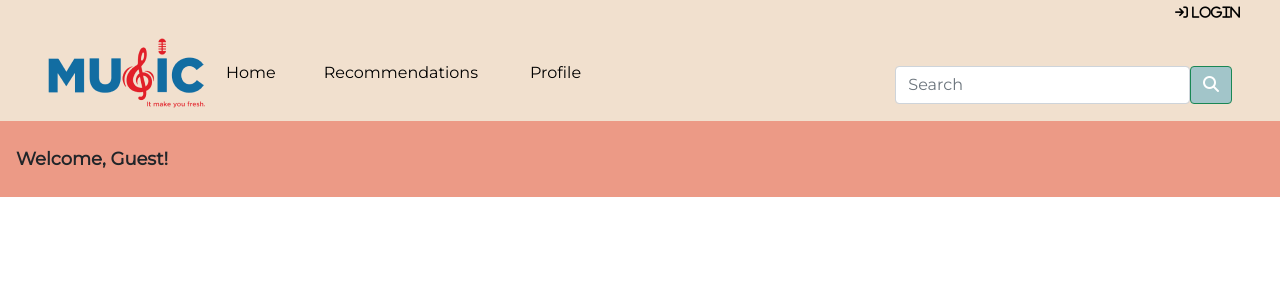
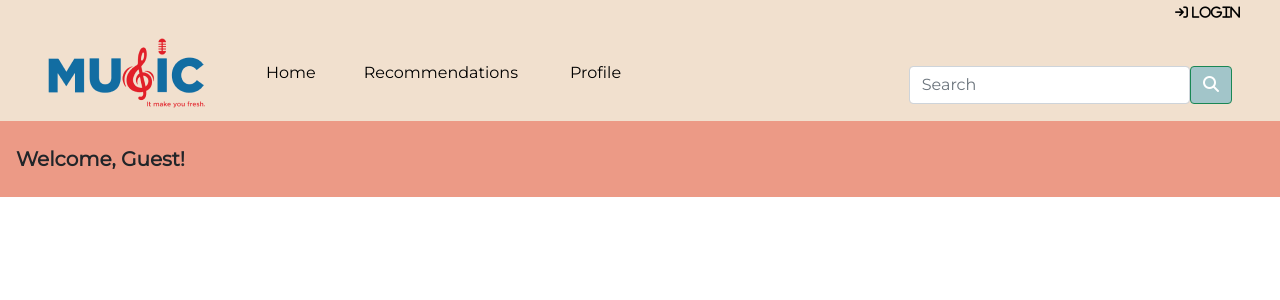
Before and after one commit to ritika1dotcom/finalProject, a Django app: page /user/signup/ in a window 1280 px wide. Shown: the top 300 px of the page. Run offline with Django 4.2, Linux system fonts and the light colour scheme; some libraries are stand-ins or nearby versions.

Commit message:
home page ui fixed

```diff
--- a/templates/base.html
+++ b/templates/base.html
@@ -119,7 +119,7 @@
         </div>
 
         <!-- Navbar start  -->
-        <nav class="navbar navbar-expand-lg flex flex-row px-5" style= "background-color: #f1e0ce;">
+        <nav class="navbar navbar-expand-lg flex flex-row gap-10 px-5" style= "background-color: #f1e0ce;">
             <a class="navbar-brand" href="#">
                 <img src="{% static 'images/Vector.png' %}" alt="My Site Logo" class="w-[20px]">
             </a>
@@ -197,11 +197,11 @@
         <div class="modal-dialog">
             <div class="modal-content bg-opacity-80 rounded-lg shadow-md">
                 <div class="modal-header border-0">
-                    <h1 class="modal-title text-5xl font-semibold mb-4">Login</h1>
+                    <h1 class="modal-title text-xl font-semibold mb-4">Login</h1>
                     <button type="button" class="btn-close" data-bs-dismiss="modal" aria-label="Close"></button>
                 </div>
                 <div class="modal-body">
-                    <p class="text-black text-2xl">Please enter your information</p><br>
+                    <p class="text-black text-xl">Please enter your information</p><br>
                     <form action="{% url 'login' %}" method="POST">
                         {% csrf_token %}
                         <div class="mb-4">
@@ -216,9 +216,9 @@
                             <input type="checkbox" id="rememberMe" name="rememberMe" class="mr-2">
                             <label for="rememberMe" class="text-gray-300">Remember Me</label>
                         </div>
-                        <div class="text-right mb-4">
+                        <!-- <div class="text-right mb-4">
                             <a href="#" class="text-black hover:underline" data-bs-toggle="modal" data-bs-target="#passwordResetModal" data-bs-dismiss="modal">Forgot Password?</a>
-                        </div>
+                        </div> -->
                         <div class="text-right mb-4">
                             <p>Don't have an account? <a href="#" class="text-black hover:underline" data-bs-toggle="modal" data-bs-target="#registerModal" data-bs-dismiss="modal">Sign up</a></p>
                         </div>
@@ -234,7 +234,7 @@
         <div class="modal-dialog modal-dialog-centered">
             <div class="modal-content bg-opacity-80 rounded-lg shadow-md w-96">
                 <div class="modal-header border-0">
-                    <h1 class="modal-title text-2xl font-semibold mb-4 text-black" id="registerModalLabel">Sign Up</h1>
+                    <h1 class="modal-title text-xl font-semibold mb-4 text-black" id="registerModalLabel">Sign Up</h1>
                     <button type="button" class="btn-close" data-bs-dismiss="modal" aria-label="Close"></button>
                 </div>
                 <div class="modal-body">
--- a/templates/home.html
+++ b/templates/home.html
@@ -4,20 +4,20 @@
 <div class="flex">
     <section>
         {% if request.user.is_authenticated %}
-            <h2 class="font-semibold text-lg py-2">Hello {{ request.user.username }}</h2>
+            <h2 class="font-semibold text-xl py-2">Hello {{ request.user.username }}</h2>
         {% else %}
-            <h2 class="font-semibold text-lg py-2">Welcome, Guest!</h2>
+            <h2 class="font-semibold text-xl py-2">Welcome, Guest!</h2>
         {% endif %}
 
 
         {% for playlist in featured_playlists %}
-            <h2 class="text-lg font-semibold py-5">{{ playlist.playlist_name }}</h2>
-            <div class="flex flex-row gap-4 px-5 overflow-x-scroll" style="width: 1200px">
+            <h2 class="text-2xl font-bold p-5">{{ playlist.playlist_name }}</h2>
+            <div class="grid grid-cols-6 gap-4" style="width: 100%">
                 {% for track in playlist.tracks %}
                     <div {% if user.is_authenticated %} onclick="playSong('{{ track.preview_url }}', '{{ track.name }}', '{{ track.artist_name }}','{{track.album_image}}')" {% else %} onclick="showLoginAlert()" {% endif %}>
                         <div class="card" style="width: 200px; margin-bottom: 50px;">
                             <img class="card-img-top" style="height: 150px;" src="{{ track.album_image }}" alt="{{ track.album_name }}">
-                            <div class="card-body" style="height: 150px;">
+                            <div class="card-body" style="height: 200px">
                                 <h2 class="text-green-600 text-base line-clamp-1">{{ track.name }}</h2>
                                 <h3 class="text-medium">By <strong>{{ track.artist_name }}</strong></h3>
                                 <!-- <p class="text-sm">Popularity: {{ track.track_popularity }}</p>
```
Also changed, not shown: db.sqlite3, 1 other file.
